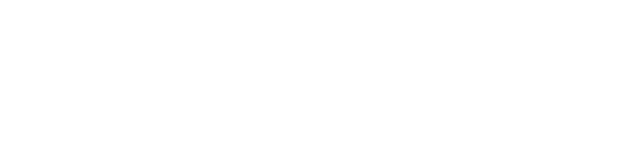
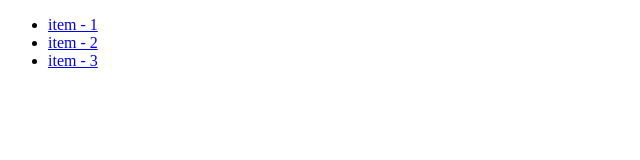
Before and after one commit to Challenge-Porto-Seguro-2024/healcar, a plain HTML site: page projeto-healcar/index.html in a window 1280 px wide. Shown: the whole page, without its empty margins (0-640 px from the left). Drawn offline with Linux system fonts and the light colour scheme.

Commit message:
Criado páginas do site.

```diff
--- a/projeto-healcar/index.html
+++ b/projeto-healcar/index.html
@@ -1,11 +1,17 @@
 <!DOCTYPE html>
-<html lang="en">
+<html lang="pt-br">
 <head>
     <meta charset="UTF-8">
     <meta name="viewport" content="width=device-width, initial-scale=1.0">
-    <title>Document</title>
+    <title>HOME</title>
 </head>
 <body>
-
+    <nav id="menu">
+         <ul>
+            <li><a href="#">item - 1</a></li>
+            <li><a href="#">item - 2</a></li>
+            <li><a href="#">item - 3</a></li>
+        </ul>
+     </nav>
 </body>
 </html>
```
